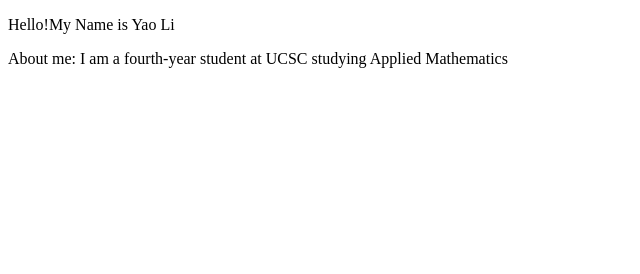
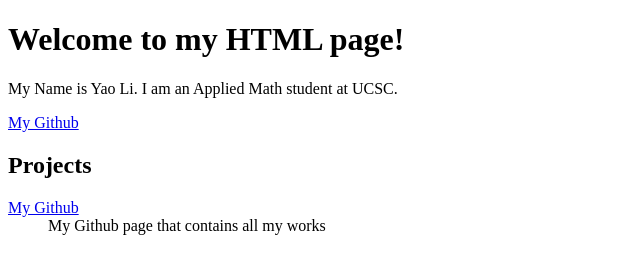
Before and after one commit to vicliyao/website, a plain HTML site: page index.html in a window 1280 px wide. Shown: the whole page, without its empty margins (0-640 px from the left). Drawn offline with Linux system fonts and the light colour scheme.

Commit message:
Update index.html

```diff
--- a/index.html
+++ b/index.html
@@ -1,10 +1,21 @@
 <!doctype html>
 <html>
       <head>
-            <title>My Personal Website</title>
+            <title>Our Funky HTML Page</title>
+            <meta name = "description" content = "Our first page">
       </head>
+
       <body>
-            <p>Hello!My Name is Yao Li</p>
-            <p>About me: I am a fourth-year student at UCSC studying Applied Mathematics </p>
+      <h1>Welcome to my HTML page!</h1>
+      <p>My Name is Yao Li. I am an Applied Math student at UCSC.</p>
+      <a href = "https://github.com/vicliyao">My Github</a>
+
+      <h2>Projects</h2>
+
+      <dl>
+            <dt><a href = "https://github.com/vicliyao">My Github</a></dt>
+            <dd>My Github page that contains all my works</dd>
+      </dl>
+
       </body>
 </html>
```
